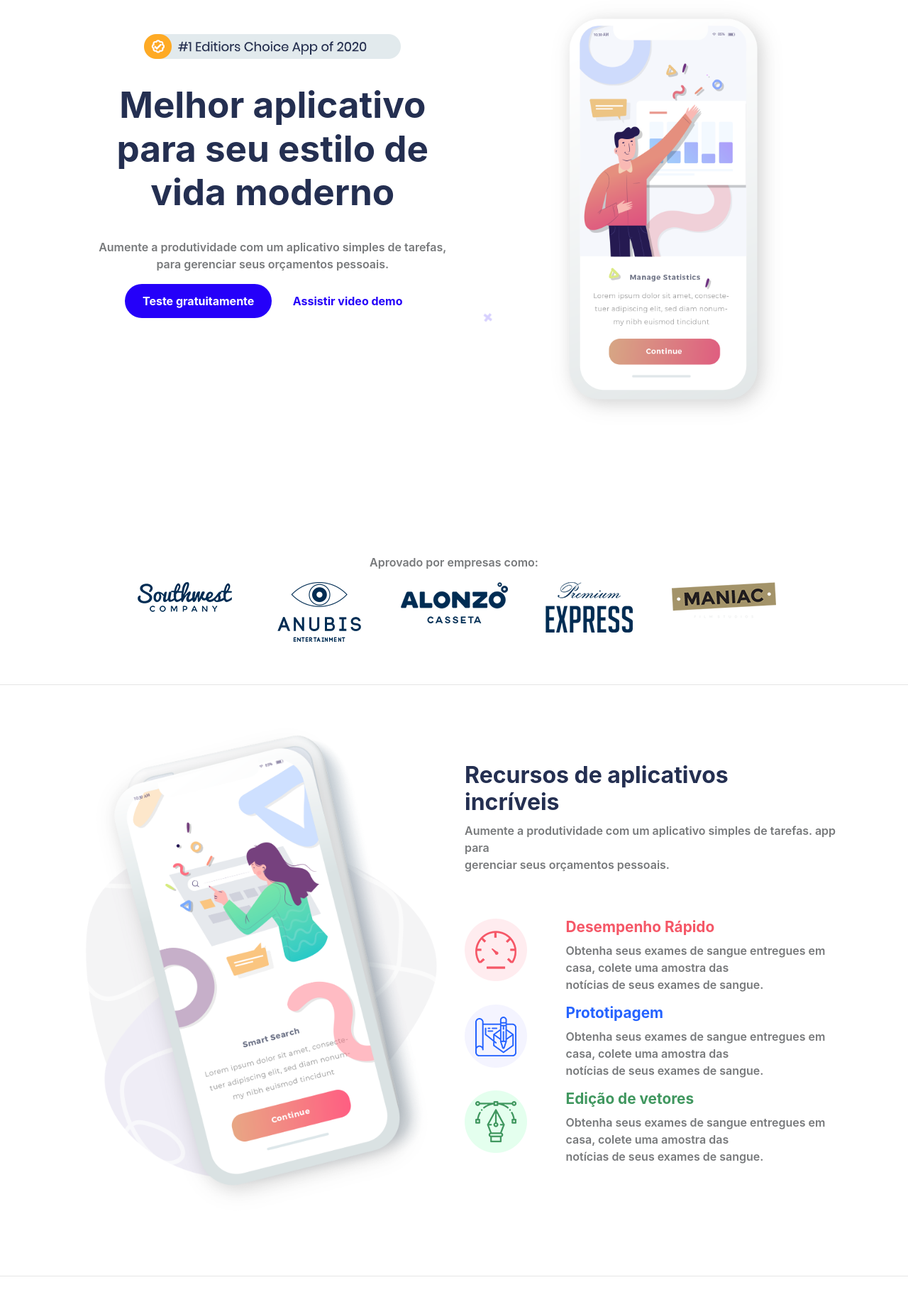
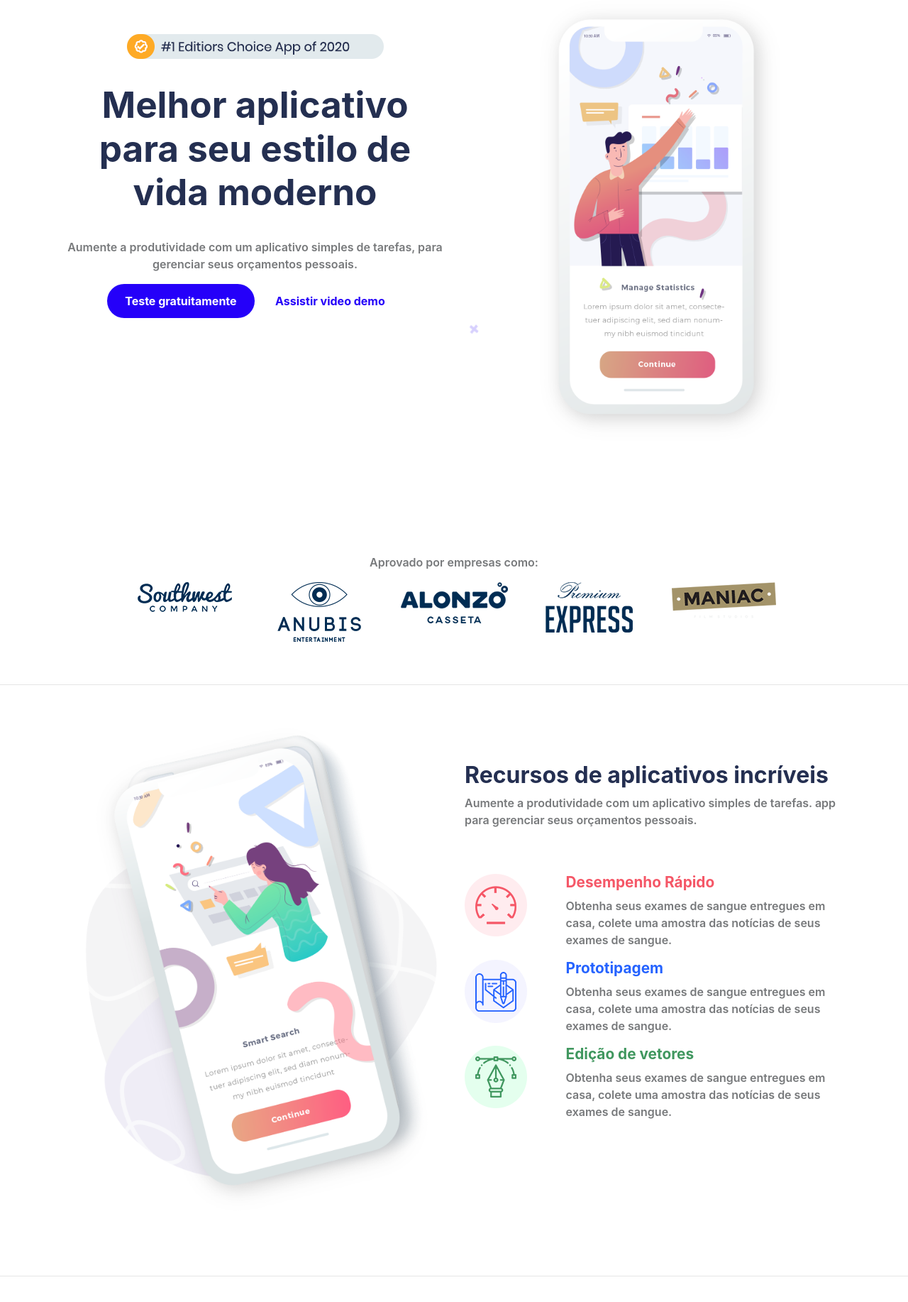
Before and after one commit to Carlozo/AppLab, a PHP site: page / in a window 1280 px wide. Shown: the part 86-1920 px from the top of the page at 71% size. Run offline with PHP 8.4, Linux system fonts and the light colour scheme; some libraries are stand-ins or nearby versions.

Commit message:
corrigindo erros de alinhamento

```diff
--- a/web/css/queries.css
+++ b/web/css/queries.css
@@ -1,11 +1,19 @@
 /*EXTRA SMALL DEVICES*/
 @media (max-width: 575.98px){
+    .caixa{
+        padding: 45px 0px;
+    }
+
     header{
         padding-top: 10px;
     }
 
     #home{
         text-align: center;
+    }
+
+    h1{
+        font-size: 2.7em;
     }
 
     .companie-caixa{
@@ -18,6 +26,10 @@
 
    #pricing{
        text-align: center;
+   }
+
+   #pricing h2{
+        margin-bottom: 20px;
    }
 
    #designed{
@@ -98,12 +110,24 @@
     #ultimate-features{
         text-align: center;
     }
+
+    .container-lojas{
+        text-align: center;
+    }
 }
 
 /*LARGE DEVICES*/
 @media (min-width: 992px) and (max-width: 1999.98px){
+    .conteudo-home{
+        padding-left: 1.5rem;
+    }
+
     #home{
         text-align: center;
+    }
+
+    .container-lojas .ml{
+        margin-left: 0;
     }
 }
 
--- a/web/index.html
+++ b/web/index.html
@@ -44,8 +44,8 @@
 
     <section id="home">
         <div class="container">
-            <div class="row ml-4">
-                <div class="col-lg-6 pt-5">
+            <div class="row">
+                <div class="col-lg-6 pt-5 conteudo-home">
                     <img src="./img/1header/verify.png" alt="" class="img-fluid">
                     <h1>Melhor aplicativo para seu estilo de vida moderno</h1>
                     <p>Aumente a produtividade com um aplicativo simples de tarefas, para gerenciar seus orçamentos pessoais.</p>
@@ -95,40 +95,34 @@
                     <img src="img/3features/phone.png" alt="" class="img-fluid">
                 </div>
                 <div class="col-md-6">
-                    <h2 class="pt-5">Recursos de aplicativos <br> incríveis </h2>
-                    <p>Aumente a produtividade com um aplicativo simples de tarefas. app para <br> gerenciar seus orçamentos pessoais. </p>
+                    <h2 class="pt-5">Recursos de aplicativos incríveis </h2>
+                    <p>Aumente a produtividade com um aplicativo simples de tarefas. app para gerenciar seus orçamentos pessoais. </p>
                     <div class="caixa-features pt-5">
                         <div class="row">
                             <div class="col-md-3">
-                                <img src="img/3features/fast.png" alt="" class="img-fluid">
+                                <img src="img/3features/fast.png" alt="" class="img-fluid mb-4">
                             </div>
                             <div class="col-md-9">
                                 <h4 class="h4-red">Desempenho Rápido</h4>
-                                <p>  Obtenha seus exames de sangue entregues em <br>
-                                casa, colete uma amostra das <br>
-                                notícias de seus exames de sangue. </p>
+                                <p>  Obtenha seus exames de sangue entregues em casa, colete uma amostra das notícias de seus exames de sangue. </p>
                             </div>
                         </div>
                         <div class="row">
                             <div class="col-md-3">
-                                <img src="img/3features/prot.png" alt="" class="img-fluid">
+                                <img src="img/3features/prot.png" alt="" class="img-fluid mb-4">
                             </div>
                             <div class="col-md-9">
                                 <h4 class="h4-blue">Prototipagem</h4>
-                                <p>  Obtenha seus exames de sangue entregues em <br>
-                                casa, colete uma amostra das <br>
-                                notícias de seus exames de sangue. </p>
+                                <p>  Obtenha seus exames de sangue entregues em casa, colete uma amostra das notícias de seus exames de sangue. </p>
                             </div>
                         </div>
                         <div class="row">
                             <div class="col-md-3">
-                                <img src="img/3features/vect.png" alt="" class="img-fluid">
+                                <img src="img/3features/vect.png" alt="" class="img-fluid mb-4">
                             </div>
                             <div class="col-md-9">
                                 <h4 class="h4-green">Edição de vetores</h4>
-                                <p>  Obtenha seus exames de sangue entregues em <br>
-                                casa, colete uma amostra das <br>
-                                notícias de seus exames de sangue. </p>
+                                <p>  Obtenha seus exames de sangue entregues em casa, colete uma amostra das notícias de seus exames de sangue. </p>
                             </div>
                         </div>
                     </div>
@@ -152,9 +146,7 @@
                                 <img src="img/4smart jackpot/separa.png" alt="" class="d-none d-lg-block">
                             </div>
                             <div class="col-md-7 align-self-center">
-                                <p>A ascensão dos dispositivos móveis transforma totalmente a <br>
-                                maneira como consumimos informações e os canais mais <br>
-                                importantes do mundo, como o Facebook.</p>
+                                <p>A ascensão dos dispositivos móveis transforma totalmente a maneira como consumimos informações e os canais mais importantes do mundo, como o Facebook.</p>
                             </div>
                         </div>
                     </div>
@@ -163,23 +155,17 @@
                     <div class="col-md-4">
                         <img src="img/4smart jackpot/item1.png" alt="" class="img-fluid mb-4">
                         <h4 class="h4-red">Pagamentos Automáticos</h4>
-                        <p>Obtenha seus exames de sangue entregues em <br>
-                        casa, colete uma amostra das <br>
-                        notícias de seus exames de sangue.</p>
+                        <p>Obtenha seus exames de sangue entregues em casa, colete uma amostra das notícias de seus exames de sangue.</p>
                     </div>
                     <div class="col-md-4">
                         <img src="img/4smart jackpot/item2.png" alt="" class="img-fluid mb-4">
                         <h4 class="h4-blue">Efeito de rede</h4>
-                        <p>Obtenha seus exames de sangue entregues em <br>
-                        casa, colete uma amostra das <br>
-                        notícias de seus exames de sangue.</p>
+                        <p>Obtenha seus exames de sangue entregues em casa, colete uma amostra das notícias de seus exames de sangue.</p>
                     </div>
                     <div class="col-md-4">
                         <img src="img/4smart jackpot/item3.png" alt="" class="img-fluid mb-4">
                         <h4 class="h4-green">Método de recompensas maiores</h4>
-                        <p>Obtenha seus exames de sangue entregues em <br>
-                        casa, colete uma amostra das <br>
-                        notícias de seus exames de sangue.</p>
+                        <p>Obtenha seus exames de sangue entregues em casa, colete uma amostra das notícias de seus exames de sangue.</p>
                     </div>
                 </div>
             </div>
@@ -195,10 +181,8 @@
                         <img src="img/5designed e built/model.png" alt="" class="img-fluid d-none d-md-block">
                     </div>
                     <div class="col-md-6">
-                        <h2 class="mb-4">Projetado e construído pela <br> última integração de código </h2>
-                        <p class="mb-4">A ascensão dos dispositivos móveis transforma totalmente a <br>
-                        maneira como consumimos informações e os canais mais <br>
-                        importantes do mundo, como o Facebook.</p>
+                        <h2 class="mb-4">Projetado e construído pela última integração de código </h2>
+                        <p class="mb-4">A ascensão dos dispositivos móveis transforma totalmente a maneira como consumimos informações e os canais mais importantes do mundo, como o Facebook.</p>
                         <button class="btn-custom btn-roxo" onclick="window.open ('https://canaltech.com.br/smartphone/Brasil-e-o-terceiro-pais-que-mais-cresce-no-mercado-movel/');">Ler mais</button>
                     </div>
                 </div>
@@ -217,46 +201,34 @@
                     <div class="col-md-4">
                         <img src="img/6choose our app/choose1.png" alt="" class="img-fluid mb-4">
                         <h4>Desenvolvimento de aplicativos</h4>
-                        <p>Obtenha seus exames de sangue entregues <br>
-                        em casa, colete uma amostra das <br>
-                        notícias de seus exames de sangue.</p>
+                        <p>Obtenha seus exames de sangue entregues em casa, colete uma amostra das notícias de seus exames de sangue.</p>
                     </div>
                     <div class="col-md-4">
                         <img src="img/6choose our app/choose2.png" alt="" class="img-fluid mb-4">
                         <h4>Premiado 10 vezes </h4>
-                        <p>Obtenha seus exames de sangue entregues <br>
-                        em casa, colete uma amostra das <br>
-                        notícias de seus exames de sangue.</p>
+                        <p>Obtenha seus exames de sangue entregues em casa, colete uma amostra das notícias de seus exames de sangue.</p>
                     </div>
                     <div class="col-md-4">
                         <img src="img/6choose our app/choose3.png" alt="" class="img-fluid mb-4">
                         <h4>Armazenamento em nuvem</h4>
-                        <p>Obtenha seus exames de sangue entregues <br>
-                        em casa, colete uma amostra das <br>
-                        notícias de seus exames de sangue.</p>
+                        <p>Obtenha seus exames de sangue entregues em casa, colete uma amostra das notícias de seus exames de sangue.</p>
                     </div>
                 </div>
                 <div class="row text-center">
                     <div class="col-md-4">
                         <img src="img/6choose our app/choose4.png" alt="" class="img-fluid mb-4">
                         <h4>Customização</h4>
-                        <p>Obtenha seus exames de sangue entregues <br>
-                        em casa, colete uma amostra das <br>
-                        notícias de seus exames de sangue.</p>
+                        <p>Obtenha seus exames de sangue entregues em casa, colete uma amostra das notícias de seus exames de sangue.</p>
                     </div>
                     <div class="col-md-4">
                         <img src="img/6choose our app/choose5.png" alt="" class="img-fluid mb-4">
                         <h4>Planejamento UX</h4>
-                        <p>Obtenha seus exames de sangue entregues <br>
-                        em casa, colete uma amostra das <br>
-                        notícias de seus exames de sangue.</p>
+                        <p>Obtenha seus exames de sangue entregues em casa, colete uma amostra das notícias de seus exames de sangue.</p>
                     </div>
                     <div class="col-md-4">
                         <img src="img/6choose our app/choose6.png" alt="" class="img-fluid mb-4">
                         <h4>Suporte ao cliente</h4>
-                        <p>Obtenha seus exames de sangue entregues <br>
-                        em casa, colete uma amostra das <br>
-                        notícias de seus exames de sangue.</p>
+                        <p>Obtenha seus exames de sangue entregues em casa, colete uma amostra das notícias de seus exames de sangue.</p>
                     </div>
                 </div>
             </div>
@@ -268,7 +240,7 @@
         <section id="ultimate-features">
             <div class="container">
                 <h2>Recursos finais <br> que criamos</h2>
-                <p class="pb-4">A ascensão dos dispositivos móveis transforma totalmente <br> a maneira como consumimos informações. </p>
+                <p class="pb-4">A ascensão dos dispositivos móveis transforma totalmente a maneira como consumimos informações. </p>
                 <div class="row">
                     <div class="col-md-6">
                         <div class="row mb-4">
@@ -332,7 +304,7 @@
                                 <li class = "item-buy"> Loja de comércio eletrônico </li>
                             </ul>
                             <button class="btn-custom btn-roxo" onclick="preco0();">Comece o teste gratuito</button>
-                            <p style="color: white;">.</p>
+                            <p class="mb-4" style="color: white;">.</p>
                         </div>
                     </div>
                     <div class="col-md-6">
@@ -349,7 +321,7 @@
                                 <li class = "item-buy"> Ferramentas de suporte do blog </li>
                                 <li class = "item-buy"> Loja de comércio eletrônico </li>
                             </ul>
-                            <button class="btn-custom btn-roxo" onclick="preco99();">Inscreva-se agora</button>
+                            <button class="btn-custom btn-roxo mb-2" onclick="preco99();">Inscreva-se agora</button>
                             <p>Ou comece a avaliação de 14 dias</p>
                         </div>
                     </div>
@@ -363,9 +335,7 @@
         <section id="faq">
             <div class="container">
                 <h2 class="text-center">Perguntas frequentes</h2>
-                <p class="text-center pb-5">A ascensão dos dispositivos móveis transforma totalmente a <br>
-                    maneira como consumimos informações e os canais mais <br>
-                    importantes do mundo, como o Facebook.</p>
+                <p class="text-center pb-5">A ascensão dos dispositivos móveis transforma totalmente a maneira como consumimos informações e os canais mais importantes do mundo, como o Facebook.</p>
                 <div class="row">
                     <div class="caixa-faq-texto">
                         <h4>Como entrar em contato com a emergência de pilotos?</h4>
@@ -400,8 +370,10 @@
                     <div class="col-md-6">
                         <h2>Baixe nosso App agora!</h2>
                         <p>A ascensão dos dispositivos móveis transforma totalmente a maneira como consumimos informações e os canais mais importantes do mundo, como o Facebook.</p>
-                        <a target="_blank" href="https://play.google.com/store/?utm_source=latam_Med&utm_medium=hasem&utm_content=Jul1520&utm_campaign=Evergreen&pcampaignid=MKT-FDR-latam-br-1002290-Med-hasem-py-Evergreen-Jul1520-Text_Search_BKWS-28432345789&gclid=CjwKCAjwi9-HBhACEiwAPzUhHNmcqHc-F4uXwaJTxsEIcywZJviGhVZeBiCYFWGUkNsC5k7QSalgFRoCwlsQAvD_BwE&gclsrc=aw.ds"><img src="img/11download/playstore.png" alt="" class="img-fluid" width="210" style="padding-left: 0;"></a>
-                        <a target="_blank" href="https://www.apple.com/br/shop"><img src="img/11download/appstore.png" alt="" class="img-fluid"></a>
+                        <div class="container-lojas">
+                            <a target="_blank" href="https://play.google.com/store/?utm_source=latam_Med&utm_medium=hasem&utm_content=Jul1520&utm_campaign=Evergreen&pcampaignid=MKT-FDR-latam-br-1002290-Med-hasem-py-Evergreen-Jul1520-Text_Search_BKWS-28432345789&gclid=CjwKCAjwi9-HBhACEiwAPzUhHNmcqHc-F4uXwaJTxsEIcywZJviGhVZeBiCYFWGUkNsC5k7QSalgFRoCwlsQAvD_BwE&gclsrc=aw.ds"><img src="img/11download/playstore.png" alt="" class="img-fluid ml" width="210" style="padding-left: 0;"></a>
+                            <a target="_blank" href="https://www.apple.com/br/shop"><img src="img/11download/appstore.png" alt="" class="img-fluid"></a>
+                        </div>
                     </div>
                     <div class="col-md-6">
                         <img src="img/11download/vetor.png" alt="" class="img-fluid">
```
